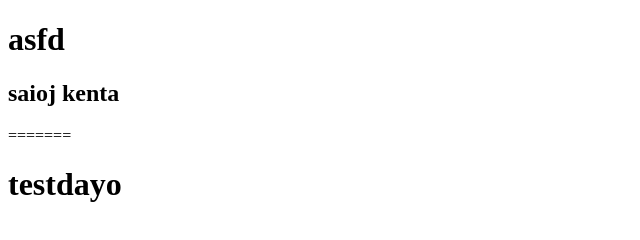
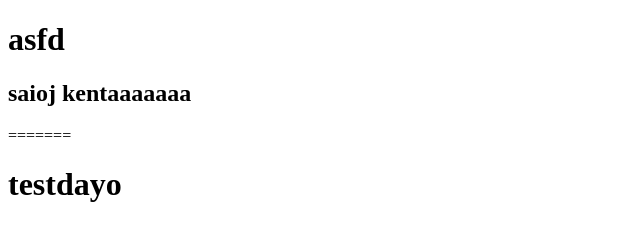
Before and after one commit to git-kenta/git-kenta.github.io, a plain HTML site: page index.html in a window 1280 px wide. Shown: the full height of the page, 0-640 px from the left. Drawn offline with Linux system fonts and the light colour scheme.

Commit message:
Update index.html

```diff
--- a/index.html
+++ b/index.html
@@ -7,7 +7,7 @@
 </head>
 <body>
     <h1>asfd</h1>
-    <h2>saioj kenta
+    <h2>saioj kentaaaaaaa
 
     </h2>
 </body>
```
